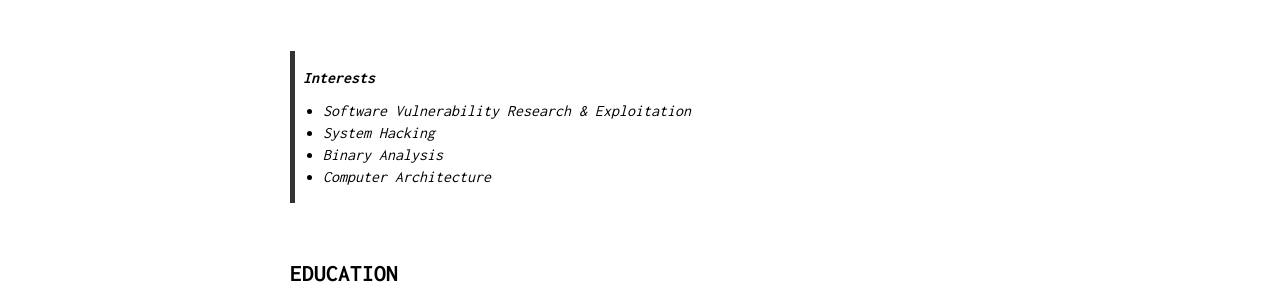
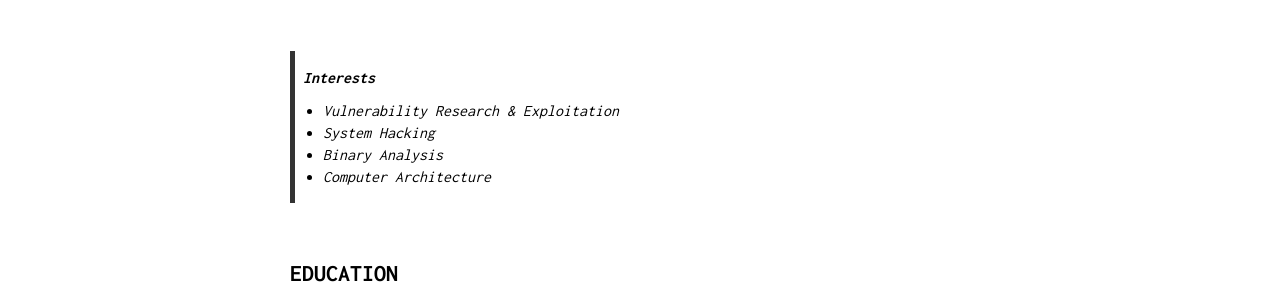
Before and after one commit to Bugeun/bugeun.github.io, a Jekyll site: the page built from index.md, in a window 1280 px wide. Shown: the part 344-639 px from the top of the page. Built offline with Jekyll 4.4.1, drawn with Linux system fonts in a browser that asks for light colours.

Commit message:
Update index.md

```diff
--- a/index.md
+++ b/index.md
@@ -16,7 +16,7 @@ especially in software vulnerability assessment.</p>
 &nbsp;
 
 ><b>Interests</b>
-* Software Vulnerability Research & Exploitation
+* Vulnerability Research & Exploitation
 * System Hacking
 * Binary Analysis
 * Computer Architecture
```
